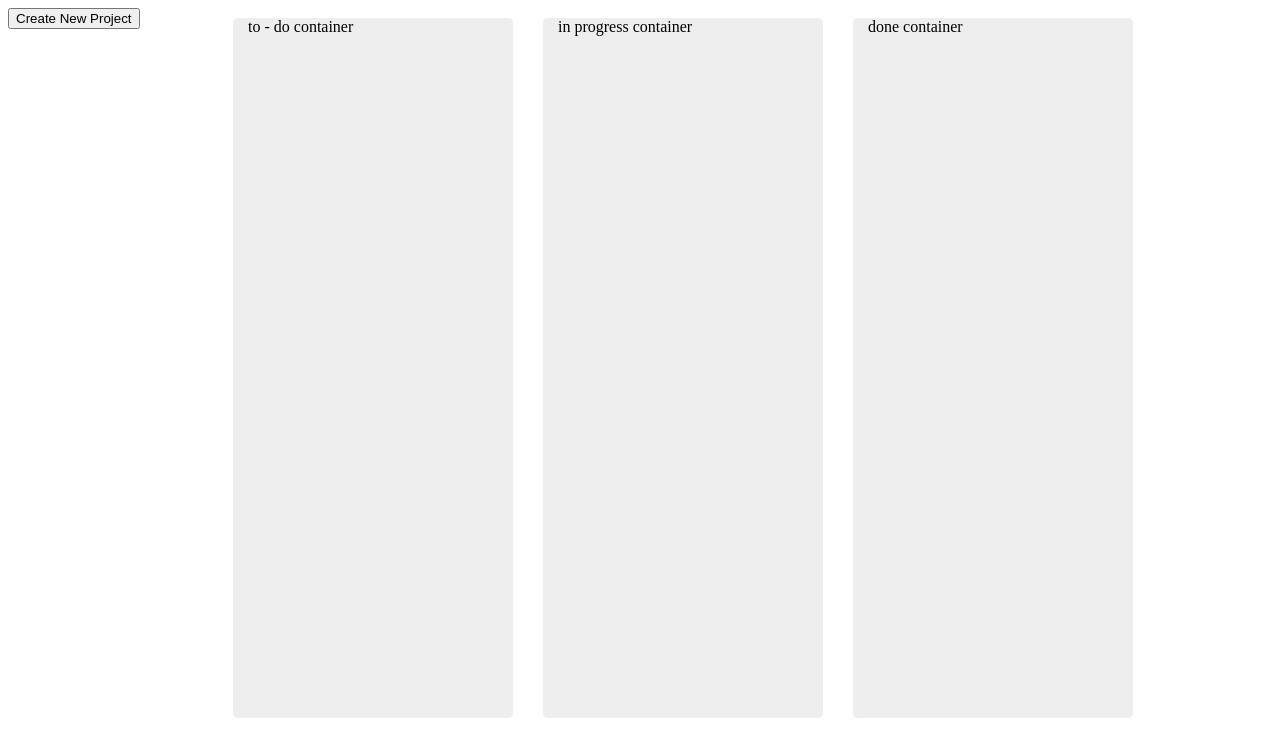
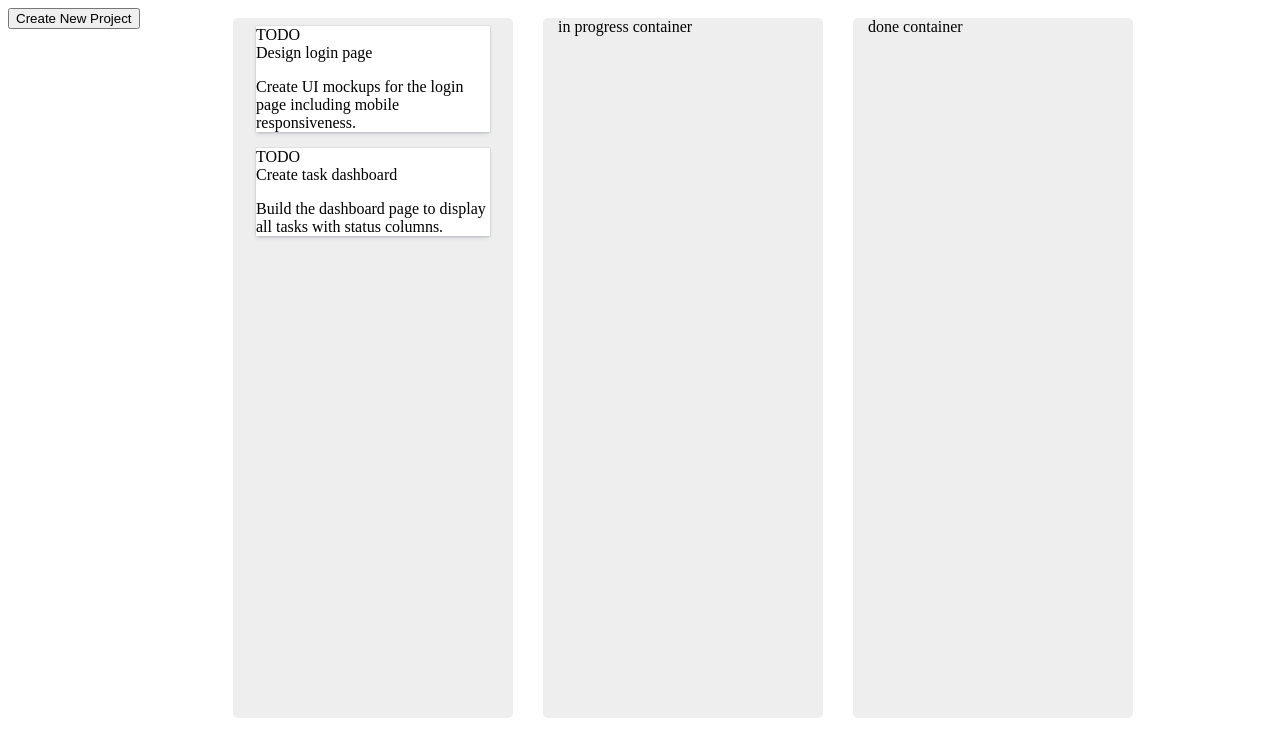
Before and after one commit to Chinmay019/Kanban-Board, a React (Vite) app: page / in a window 1280 px wide. Shown: the top 756 px of the page. Built offline with nearby package versions, Linux system fonts and the light colour scheme.

Commit message:
integrated Item component

```diff
--- a/src/components/DataGrid.tsx
+++ b/src/components/DataGrid.tsx
@@ -1,15 +1,29 @@
-import React, { useMemo, useState } from 'react'
+import React, { useEffect, useMemo, useState } from 'react'
 // import { useReactTable, getCoreRowModel, flexRender, createColumnHelper } from '@tanstack/react-table'
-import type { task } from '../types/types'
+import type { Task } from '../types/types'
 import { Status } from '../types/types'
 import { initialData } from '../store/initialState';
+import Item from './Item';
+
+interface taskData {
+  todo: Task[] | null,
+  inProgress : Task[] | null,
+  done: Task[] | null
+}
 
 function DataGrid() {
+  const [data, setData] = useState<taskData>({
+    todo : initialData.filter((task) => task.status == Status.todo),
+    inProgress : initialData.filter((task) => task.status == Status.inProgress),
+    done : initialData.filter((task) => task.status == Status.done)
+  });
   return (
     <div id='dataGrid' className='flex'>
       <div className='main-grid'>
         <div id='todoContainer' className='container flexWell'>
-          to - do container
+          {data.todo?.map((task) => (
+            <Item task={task} />
+          ))}
         </div>
         <div id='inProgressContainer' className='container flexWell'>
           in progress container
--- /dev/null
+++ b/src/components/Item.tsx
@@ -0,0 +1,18 @@
+import React from 'react'
+import type { Task } from '../types/types'
+
+interface InputProps {
+  task : Task
+}
+
+function Item({ task } : InputProps) {
+  return (
+    <div className='item-card'>
+      <div className={`status-info ${task.status}`}>{task.status}</div>
+        <span>{task.title}</span>
+        <p>{task.description}</p>
+    </div>
+  )
+}
+
+export default Item
--- a/src/styles/style.css
+++ b/src/styles/style.css
@@ -53,3 +53,10 @@
     display: flex;
     justify-content: center;
 }
+
+.item-card {
+    background-color: #fff;
+    margin: 8px;
+    box-shadow: 0 0 1px 0 rgba(9, 33, 69, 0.31) , 0 2px 4px -1px rgba(9, 33, 69, 0.25);
+    cursor: move;
+}
--- a/src/types/types.ts
+++ b/src/types/types.ts
@@ -1,11 +1,11 @@
 export enum Status {
-    todo,
-    inProgress,
-    done
+    todo = "TODO",
+    inProgress = "INPROGRESS",
+    done = "DONE"
 
 }
 
-export type task = {
+export type Task = {
     taskId : string,
     title : string,
     status : Status,
```
Also changed, not shown: src/components/TaskList.tsx (added).
